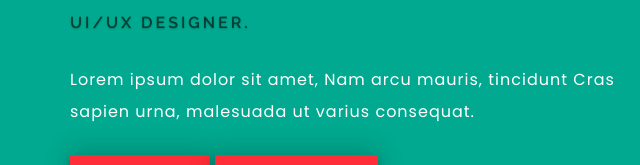
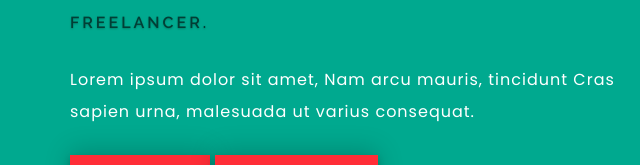
Before and after one commit to kingprecious/eloquent, a plain HTML site: page index.html in a window 1280 px wide. Shown: the part 391-556 px from the top of the page, 0-640 px from the left. Drawn offline with Linux system fonts and the light colour scheme.

Commit message:
changed paragraph to freelancer

```diff
--- a/index.html
+++ b/index.html
@@ -72,7 +72,7 @@ Smartphone Compatible web template, free webdesigns for Nokia, Samsung, LG, Sony
 		<div class="container">
 			<div class="banner_info_w3ls_agile">
 				<h3><span>Hello</span> I’m Jewel</h3>
-				<h6>UI/UX Designer.</h6>
+				<h6>freelancer.</h6>
 				<p>Lorem ipsum dolor sit amet, Nam arcu mauris, tincidunt Cras sapien urna, malesuada ut varius consequat.</p>
 				<ul class="slide-up">
 					<li><a href="#about" class="w3ls_more scroll">Know More</a></li>
```
